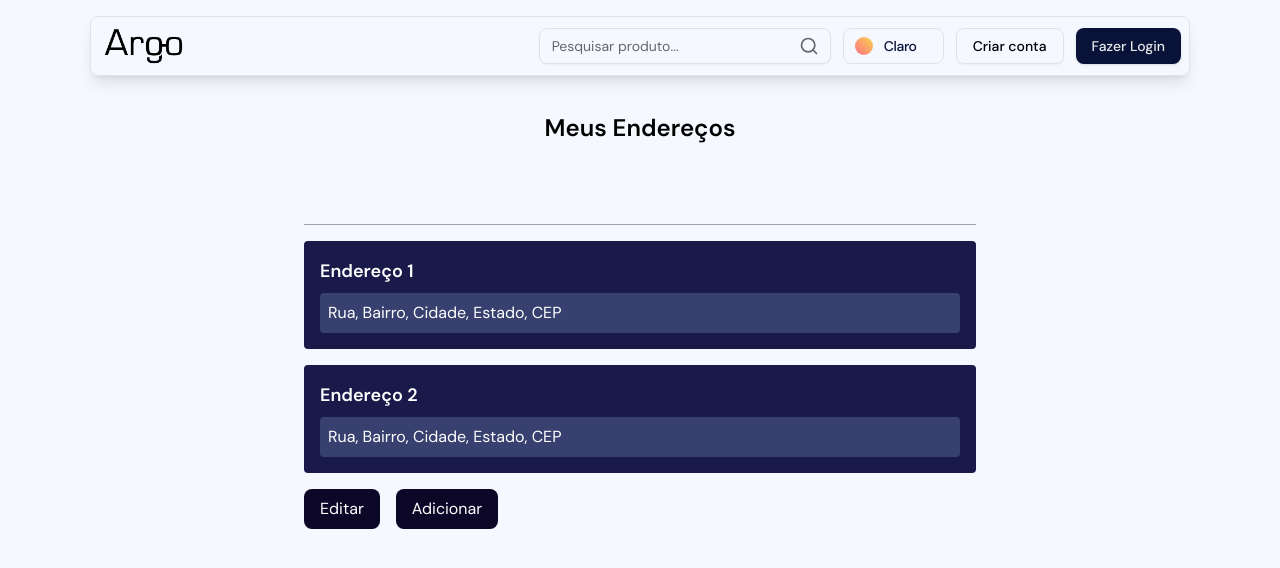
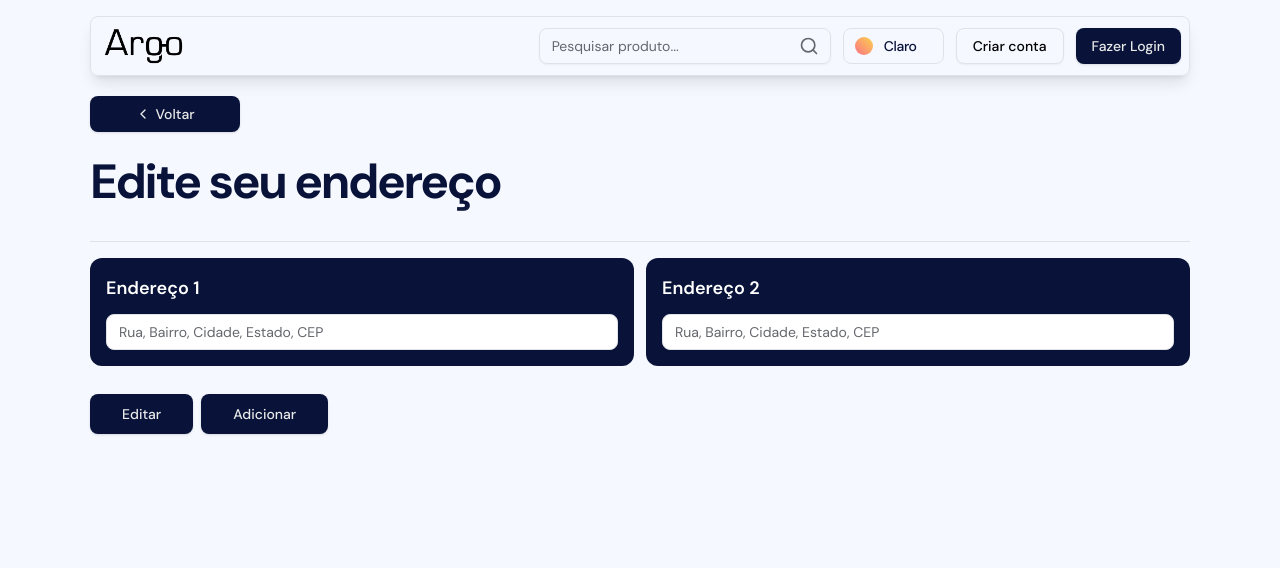
Before and after one commit to freitassdev/argo-frontend, a Next.js app: page /profile/address in a window 1280 px wide. Shown: the top 568 px of the page. Built offline with nearby package versions, Linux system fonts and the light colour scheme.

Commit message:
feat: refactor address page

```diff
--- a/src/app/profile/address/page.tsx
+++ b/src/app/profile/address/page.tsx
@@ -1,28 +1,32 @@
 "use client"
+import GradientTitle from '@/components/shared/gradient-title/gradient-title';
 import Navbar from '@/components/shared/navbar/navbar';
+import ReturnButton from '@/components/shared/return-button/return-button';
+import { Button } from '@/components/ui/button';
+import { Input } from '@/components/ui/input';
+import { Separator } from '@/components/ui/separator';
 
 export default function Address() {
     return (
-        <div className="flex flex-col items-center py-8">
+        <div className="flex flex-col w-full pb-8 gap-4 mt-24">
             <Navbar />
-            <h2 className="text-2xl font-semibold py-20">Meus Endereços</h2>
-            <hr className="border-t border-gray-400 mb-4 w-full max-w-2xl" />
-            <div className="w-full max-w-2xl space-y-4">
-                <div style={{backgroundColor: "#1a1a4a"}} className="text-white p-4 rounded">
+            <div className="flex flex-col gap-2">
+                <ReturnButton />
+                <GradientTitle>Edite seu endereço</GradientTitle>
+            </div>
+            <Separator />
+            <div className="w-full grid grid-cols-2 gap-3">
+                <div className="flex flex-col bg-primary text-white dark:text-foreground p-4 gap-3 rounded-xl">
                     <h3 className="text-lg font-semibold">Endereço 1</h3>
-                    <p style={{backgroundColor: "#37406e"}} className="p-2 rounded text-white mt-2">
-                        Rua, Bairro, Cidade, Estado, CEP
-                    </p>
+                    <Input disabled className="bg-white disabled:opacity-100     text-black" placeholder='Rua, Bairro, Cidade, Estado, CEP' />
                 </div>
-                <div style={{backgroundColor: "#1a1a4a"}} className="text-white p-4 rounded">
+                <div className="flex flex-col bg-primary text-white dark:text-foreground p-4 gap-3 rounded-xl">
                     <h3 className="text-lg font-semibold">Endereço 2</h3>
-                    <p style={{backgroundColor: "#37406e"}} className="p-2 rounded text-white mt-2">
-                        Rua, Bairro, Cidade, Estado, CEP
-                    </p>
+                    <Input disabled className="bg-white disabled:opacity-100     text-black" placeholder='Rua, Bairro, Cidade, Estado, CEP' />
                 </div>
-                <div className="flex flex-row space-x-4 mt-4">
-                    <button style={{backgroundColor: "#0c0726"}} className="text-white px-4 py-2 rounded-lg">Editar</button>
-                    <button style={{backgroundColor: "#0c0726"}} className="text-white px-4 py-2 rounded-lg">Adicionar</button>
+                <div className="flex flex-row gap-2 mt-4">
+                    <Button size={"lg"}>Editar</Button>
+                    <Button size={"lg"}>Adicionar</Button>
                 </div>
             </div>
         </div>
--- a/src/app/profile/editAddress/page.tsx
+++ b/src/app/profile/editAddress/page.tsx
@@ -9,7 +9,7 @@ import { Separator } from "@/components/ui/separator"
 
 export default function EditAddress() {
   return (
-    <div className="flex flex-col gap-4 py-8 mt-16">
+    <div className="flex flex-col gap-4 pb-8 mt-24">
       <Navbar />
       <div className="flex flex-col gap-2">
         <ReturnButton />
@@ -20,35 +20,35 @@ export default function EditAddress() {
         <div className="max-w-xl w-full">
           <div className="flex flex-col py-2">
             <label className="font-semibold text-white mb-2">País:</label>
-            <Input className="bg-background" />
+            <Input className="bg-white" />
           </div>
           <div className="flex flex-col py-2">
             <label className="font-semibold text-white mb-2">Nome completo:</label>
-            <Input className="bg-background" />
+            <Input className="bg-white" />
           </div>
           <div className="flex flex-col py-2">
             <label className="font-semibold text-white mb-2">Telefone:</label>
-            <Input className="bg-background" />
+            <Input className="bg-white" />
           </div>
           <div className="flex flex-col py-2">
             <label className="font-semibold text-white mb-2">Endereço:</label>
-            <Input className="bg-background" />
+            <Input className="bg-white" />
           </div>
           <div className="flex flex-col py-2">
             <label className="font-semibold text-white mb-2">Número:</label>
-            <Input className="bg-background" />
+            <Input className="bg-white" />
           </div>
           <div className="flex flex-col py-2">
             <label className="font-semibold text-white mb-2">Bairro:</label>
-            <Input className="bg-background" />
+            <Input className="bg-white" />
           </div>
           <div className="flex flex-col py-2">
             <label className="font-semibold text-white mb-2">Cidade:</label>
-            <Input className="bg-background" />
+            <Input className="bg-white" />
           </div>
           <div className="flex flex-col py-2">
             <label className="font-semibold text-white mb-2">Estado:</label>
-            <Input className="bg-background" />
+            <Input className="bg-white" />
           </div>
           <div className="w-full flex flex-row justify-start py-2">
             <Button className="bg-transparent px-14 text-white dark:text-primary" variant={"outline"}>Salvar</Button>
```
